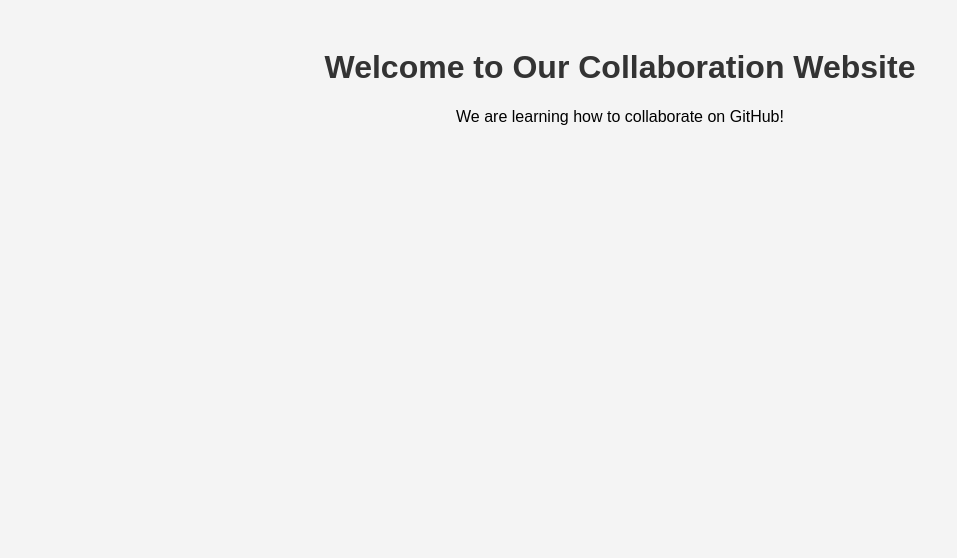
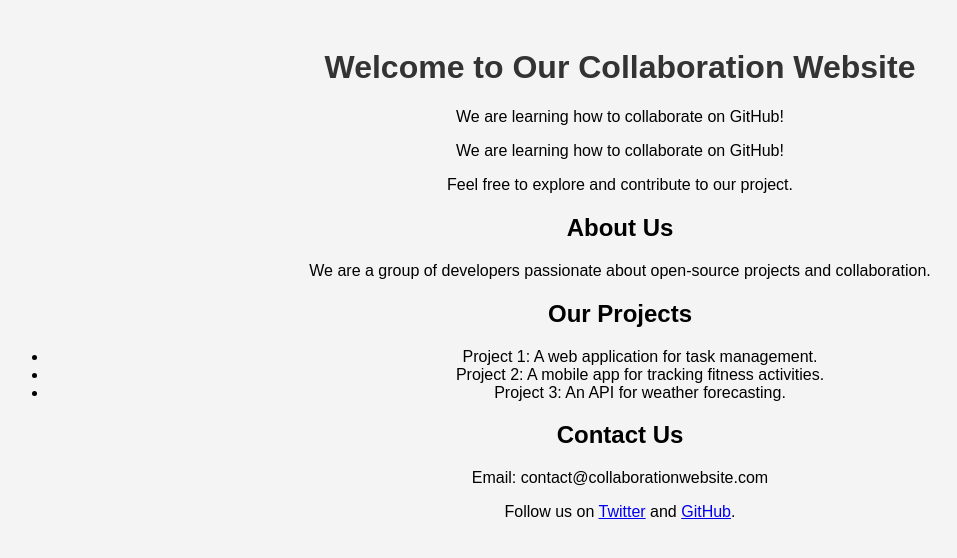
Before and after one commit to Bonface123/collaboration-website, a plain HTML site: page index.html in a window 1280 px wide. Shown: the whole page, without its empty margins (20-977 px from the left). Drawn offline with Linux system fonts and the light colour scheme.

Commit message:
Added a new section

```diff
--- a/index.html
+++ b/index.html
@@ -9,5 +9,24 @@
 <body>
     <h1>Welcome to Our Collaboration Website</h1>
     <p>We are learning how to collaborate on GitHub!</p>
+    <p>We are learning how to collaborate on GitHub!</p>
+    <p>Feel free to explore and contribute to our project.</p>
+    <section>
+        <h2>About Us</h2>
+        <p>We are a group of developers passionate about open-source projects and collaboration.</p>
+    </section>
+    <section>
+        <h2>Our Projects</h2>
+        <ul>
+            <li>Project 1: A web application for task management.</li>
+            <li>Project 2: A mobile app for tracking fitness activities.</li>
+            <li>Project 3: An API for weather forecasting.</li>
+        </ul>
+    </section>
+    <section>
+        <h2>Contact Us</h2>
+        <p>Email: contact@collaborationwebsite.com</p>
+        <p>Follow us on <a href="https://twitter.com/collabwebsite">Twitter</a> and <a href="https://github.com/collabwebsite">GitHub</a>.</p>
+    </section>
 </body>
 </html>
```
